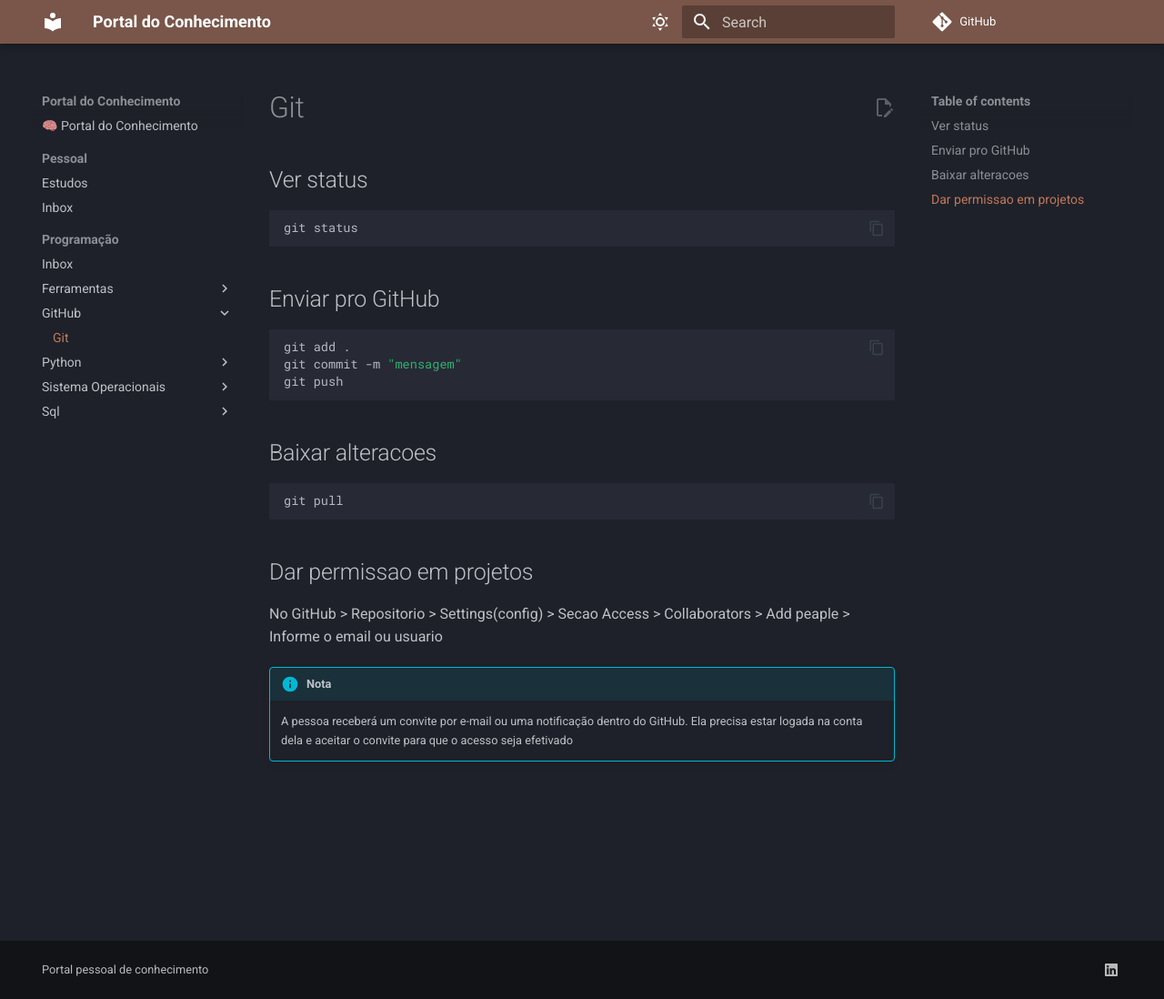
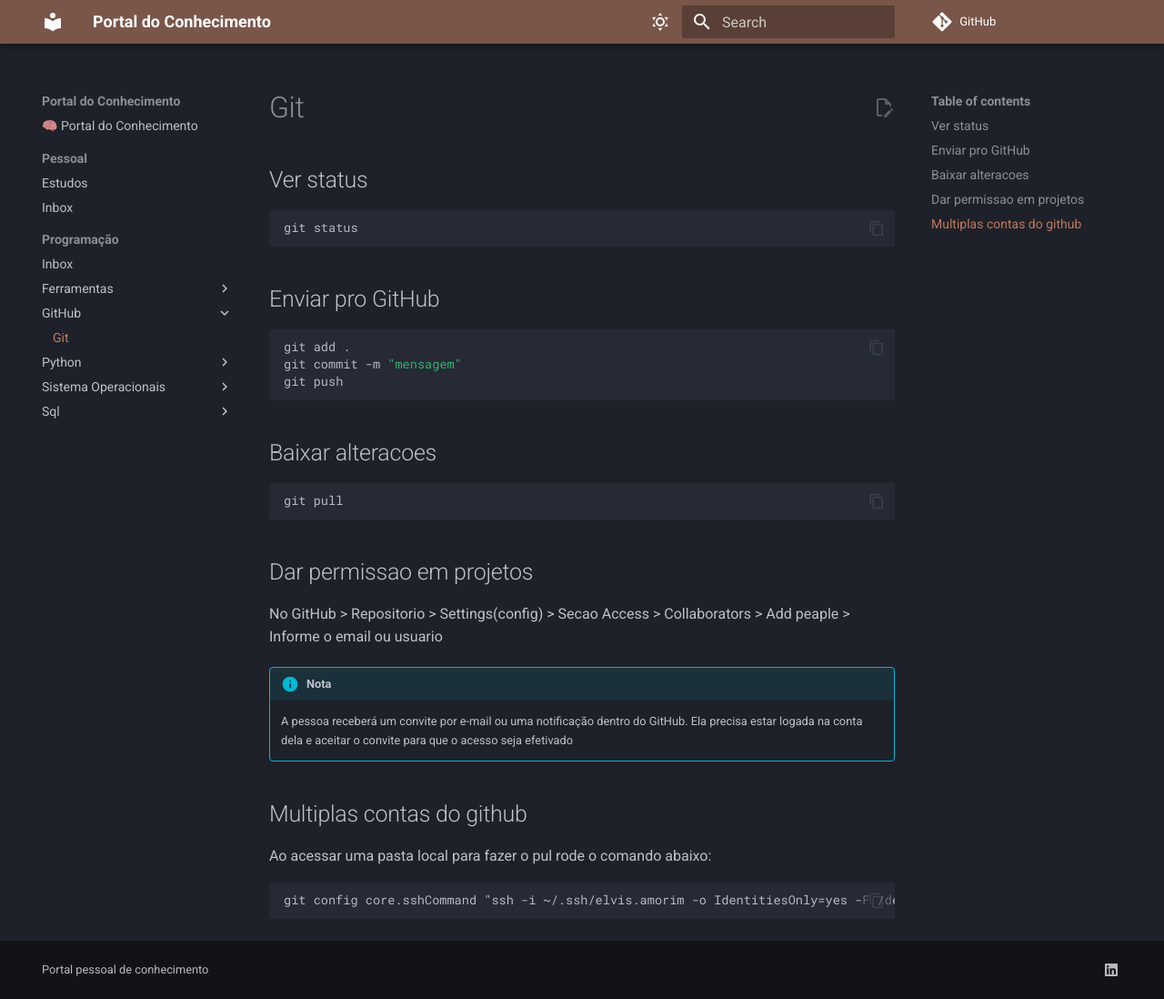
Before and after one commit to ElvisAmorim/base-conhecimento, an MkDocs documentation site: the page built from docs/Programação/GitHub/git.md, in a window 1280 px wide and 1098 px high. Shown: the whole window at 91% size. Built offline with MkDocs 1.6.1 and Material for MkDocs 9.7.7, drawn with Linux system fonts in a browser that asks for light colours; comment, search, counter and statistics services are not loaded.

Commit message:
Include SSH command for multiple GitHub accounts
Add instructions for using multiple GitHub accounts.

````diff
--- a/docs/Programação/GitHub/git.md
+++ b/docs/Programação/GitHub/git.md
@@ -22,3 +22,10 @@ No GitHub > Repositorio > Settings(config) > Secao Access > Collaborators > Add
 
 !!! info "Nota"
     A pessoa receberá um convite por e-mail ou uma notificação dentro do GitHub. Ela precisa estar logada na conta dela e aceitar o convite para que o acesso seja efetivado
+
+
+## Multiplas contas do github
+Ao acessar uma pasta local para fazer o pul rode o comando abaixo:
+```
+git config core.sshCommand "ssh -i ~/.ssh/elvis.amorim -o IdentitiesOnly=yes -F /dev/null"
+```
````
